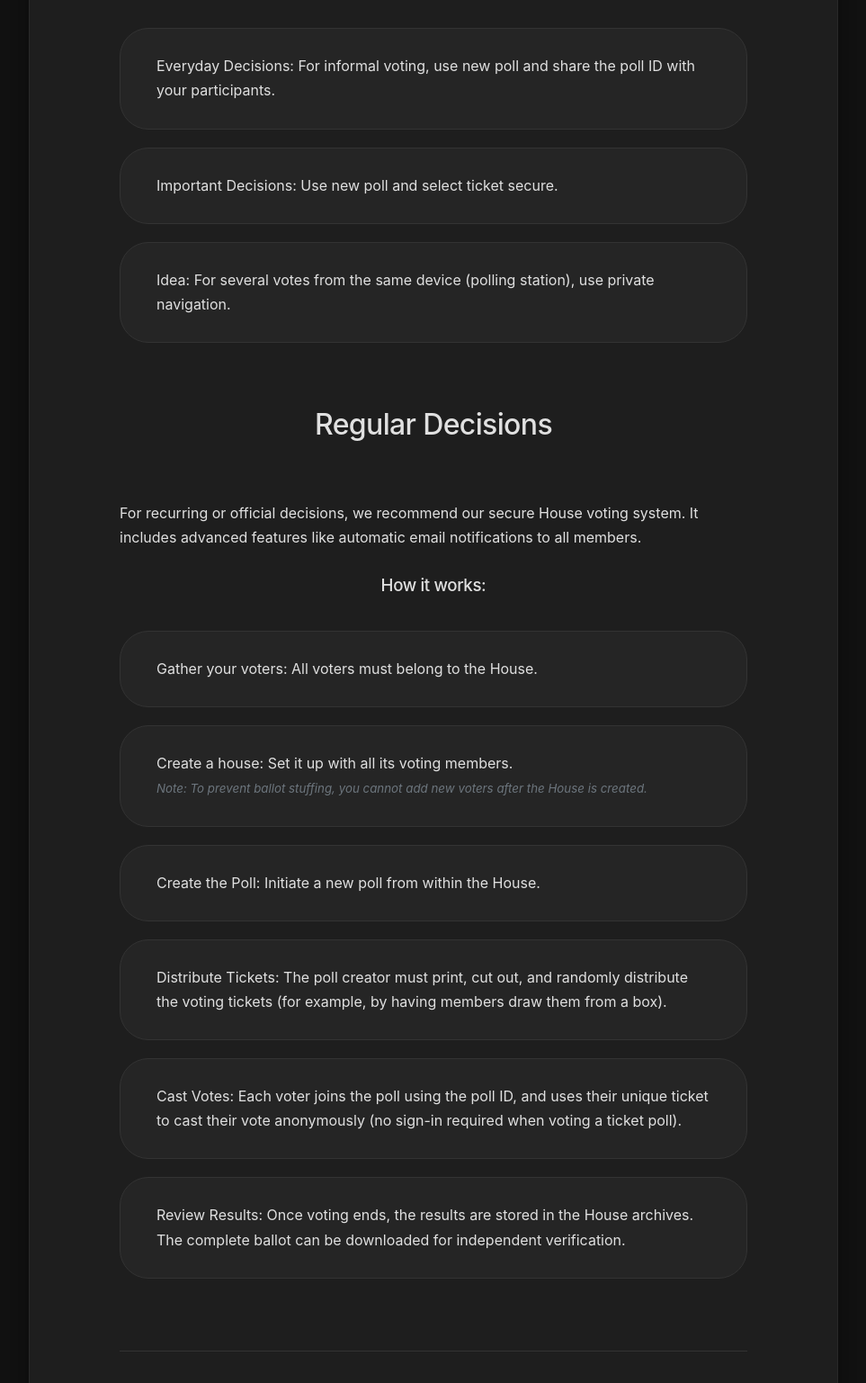
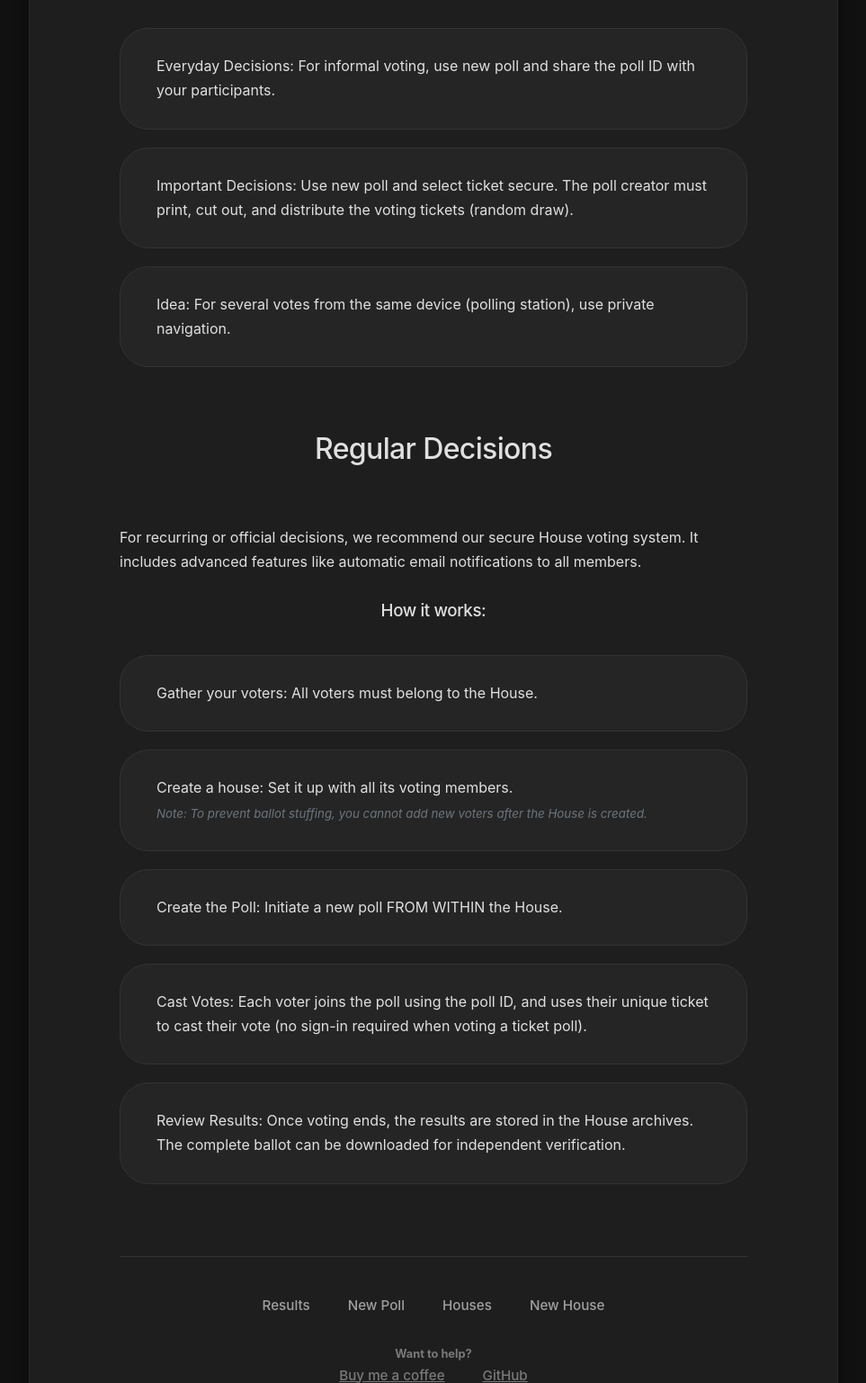
Before and after one commit to nidionis/fairPoll, a Django app: template templates/about.html in a window 1280 px wide. Shown: the part 420-1957 px from the top of the page at 90% size, without its empty margins (158-1121 px from the left). Run offline with Django 5.2, Linux system fonts and the light colour scheme; the template is opened without the code that fills it, so the values that code supplies are empty; parts of the project's set-up code (start-up, migrations or seed data) failed here and were passed over.

Commit message:
about a bit clearer (and translations)

```diff
--- a/templates/about.html
+++ b/templates/about.html
@@ -13,7 +13,7 @@
                 {% trans "Everyday Decisions: For informal voting, use new poll and share the poll ID with your participants." %}
             </li>
             <li class="mb-3">
-                {% trans "Important Decisions: Use new poll and select ticket secure." %}
+                {% trans "Important Decisions: Use new poll and select ticket secure. The poll creator must print, cut out, and distribute the voting tickets (random draw)." %}
             </li>
             <li class="mb-3">
                 {% trans "Idea: For several votes from the same device (polling station), use private navigation." %}
@@ -38,13 +38,10 @@
               <small style="color: #6c757d;"><em>{% trans "Note: To prevent ballot stuffing, you cannot add new voters after the House is created." %}</em></small>
           </li>
           <li class="mb-3">
-            {% trans "Create the Poll: Initiate a new poll from within the House." %}
+            {% trans "Create the Poll: Initiate a new poll FROM WITHIN the House." %}
           </li>
           <li class="mb-3">
-            {% trans "Distribute Tickets: The poll creator must print, cut out, and randomly distribute the voting tickets (for example, by having members draw them from a box)." %}
-          </li>
-          <li class="mb-3">
-            {% trans "Cast Votes: Each voter joins the poll using the poll ID, and uses their unique ticket to cast their vote anonymously (no sign-in required when voting a ticket poll)." %}
+            {% trans "Cast Votes: Each voter joins the poll using the poll ID, and uses their unique ticket to cast their vote (no sign-in required when voting a ticket poll)." %}
           </li>
           <li class="mb-3">
             {% trans "Review Results: Once voting ends, the results are stored in the House archives. The complete ballot can be downloaded for independent verification." %}
```
Also changed, not shown: locale/ar/LC_MESSAGES/django.po, locale/es/LC_MESSAGES/django.po, locale/fr/LC_MESSAGES/django.po, locale/ja/LC_MESSAGES/django.po, 4 other files.
